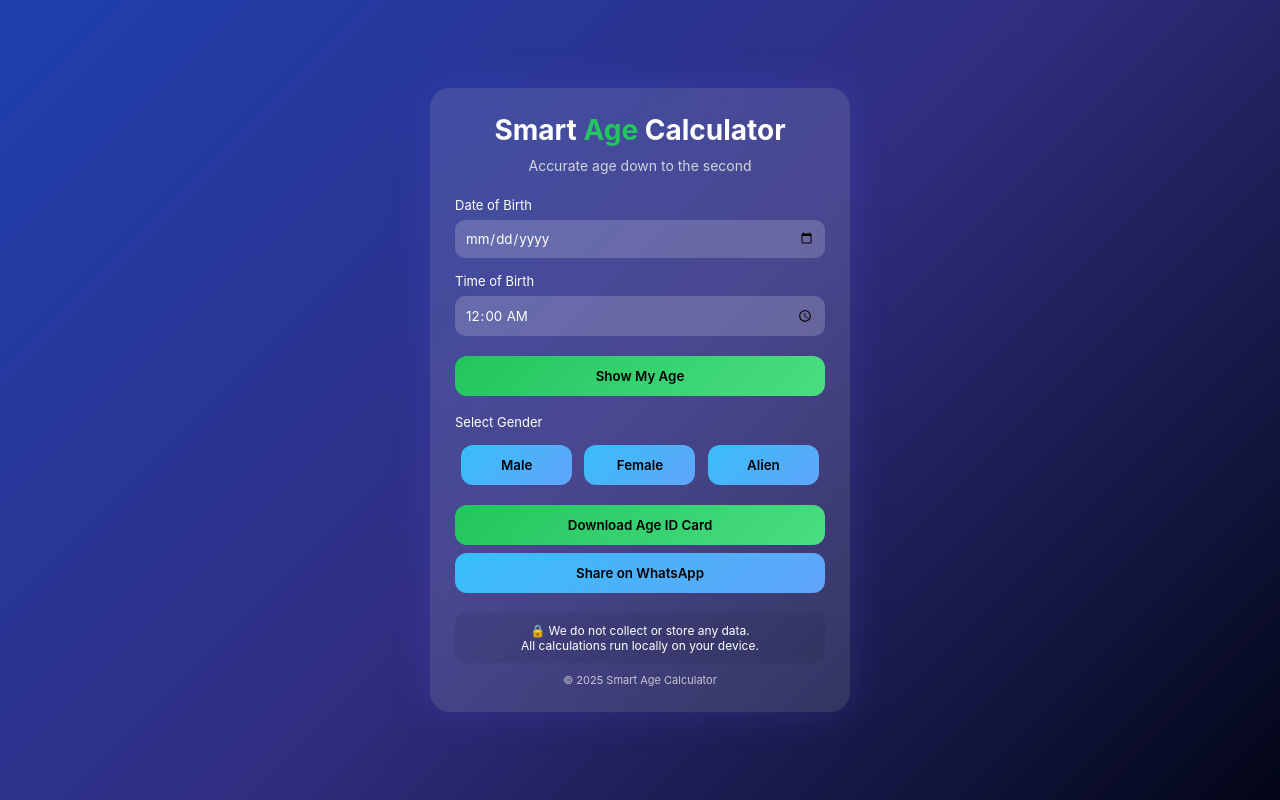
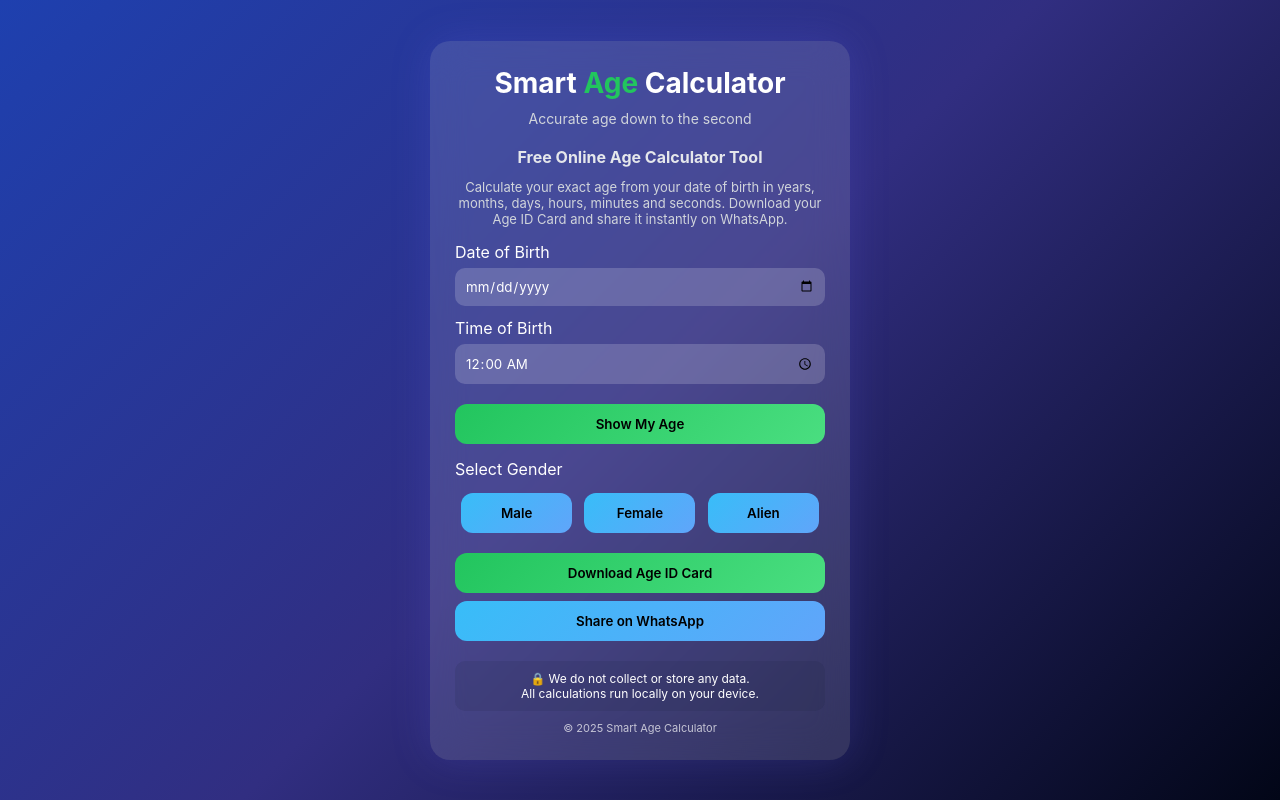
Before and after one commit to appreview712-bit/Age-calculator, a plain HTML site: page index.html in a window 1280 px wide. Drawn offline with nearby package versions, Linux system fonts and the light colour scheme.

Commit message:
Update index.html

```diff
--- a/index.html
+++ b/index.html
@@ -3,7 +3,21 @@
 <head>
 <meta charset="UTF-8">
 <meta name="viewport" content="width=device-width, initial-scale=1.0">
-<title>Smart Age Calculator</title>
+<title>Smart Age Calculator – Exact Age in Years, Months, Days & Seconds</title>
+   <!-- SEO Meta Tags --
+<meta name="description" content="Smart Age Calculator – Calculate your exact age in years, months, days, hours, minutes and seconds. Download age ID card and share on WhatsApp instantly.">
+<meta name="keywords" content="age calculator, calculate age, date of birth calculator, exact age calculator, age in seconds, age in days, age calculator online, DOB calculator, smart age calculator">
+<meta name="author" content="Smart Age Calculator">
+
+<!-- Open Graph (for Google & WhatsApp preview) -->
+<meta property="og:title" content="Smart Age Calculator – Exact Age in Seconds">
+<meta property="og:description" content="Find your exact age from date of birth. Download Age ID Card and share on WhatsApp.">
+<meta property="og:type" content="website">
+<meta property="og:url" content="https://appreview712-bit.github.io/Age-calculator/">
+<meta property="og:image" content="https://appreview712-bit.github.io/Age-calculator/icon-512.png">
+
+<!-- Twitter -->
+<meta name="twitter:card" content="summary_large_image">
 <script src="https://cdnjs.cloudflare.com/ajax/libs/html2canvas/1.4.1/html2canvas.min.js"></script>
 
 <style>
@@ -28,6 +42,11 @@ body{
 h1{text-align:center;font-size:28px;margin-bottom:10px;}
 h1 span{color:#22c55e;}
 .subtitle{text-align:center;font-size:14px;margin-bottom:20px;color:#d1d5db;}
+  <p style="font-size:13px; color:#e5e7eb; margin-bottom:15px; text-align:center;">
+Smart Age Calculator helps you calculate your exact age from your date of birth.
+You can view age in years, months, days, hours, minutes and seconds.
+Download your Age ID Card and share it on WhatsApp instantly.
+</p>
 label{font-size:13px;}
 input, select{width:100%;padding:10px;margin:6px 0 12px;border-radius:10px;border:none;background:rgba(255,255,255,0.18);color:#fff;}
 button{
@@ -69,7 +88,14 @@ button.secondary:hover{box-shadow:0 0 15px #38bdf8,0 0 30px #60a5fa;transform:tr
 <div class="container">
   <h1>Smart <span>Age</span> Calculator</h1>
   <div class="subtitle">Accurate age down to the second</div>
+<h2 style="font-size:16px; margin:12px 0; text-align:center; color:#e5e7eb;">
+Free Online Age Calculator Tool
+</h2>
 
+<p style="font-size:13px; color:#d1d5db; text-align:center; margin-bottom:15px;">
+Calculate your exact age from your date of birth in years, months, days, hours,
+minutes and seconds. Download your Age ID Card and share it instantly on WhatsApp.
+</p>
   <label>Date of Birth</label>
   <input type="date" id="dob">
   <label>Time of Birth</label>
```
